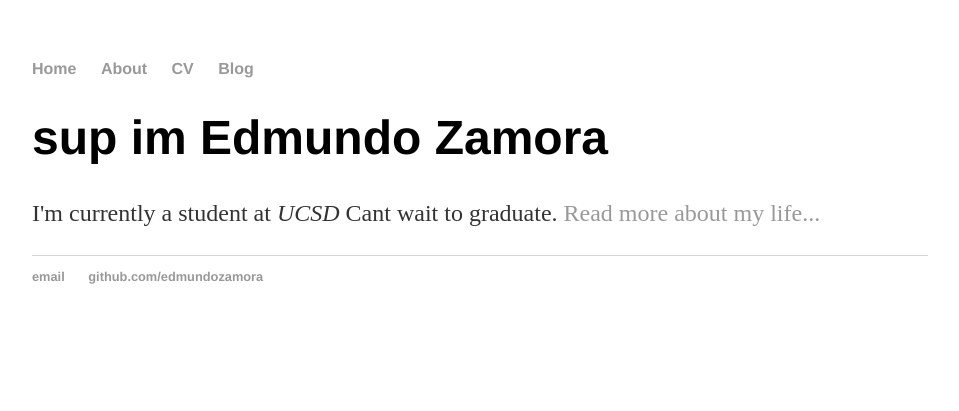
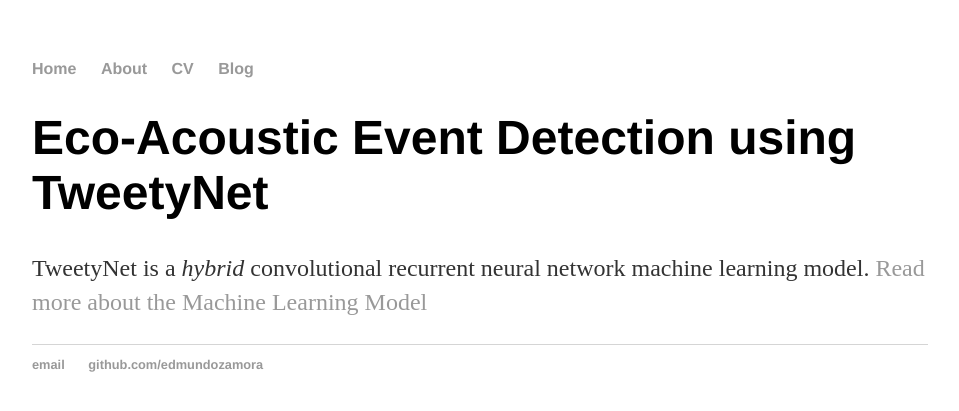
Before and after one commit to EdmundoZamora/DSC180-Eco-Acoustic-Event-Detection, a Jekyll site: the page built from index.html, in a window 1280 px wide. Shown: the top 411 px of the page, without its empty margins (160-1119 px from the left). Built offline with Jekyll 4.4.1, drawn with Linux system fonts in a browser that asks for light colours; Markdown is read by kramdown in place of the engine named in the settings.

Commit message:
Update index.html

```diff
--- a/index.html
+++ b/index.html
@@ -1,8 +1,8 @@
 ---
 layout: default
-title: Edmundo Zamora, dont worry about it
+title: TweetyNet, Eco-Acoustic Event Detector
 ---
 <div class="blurb">
-	<h1>sup im Edmundo Zamora</h1>
-	<p>I'm currently a student at <em>UCSD</em> Cant wait to graduate. <a href="/about">Read more about my life...</a></p>
+	<h1>Eco-Acoustic Event Detection using TweetyNet</h1>
+	<p>TweetyNet is a <em>hybrid</em> convolutional recurrent neural network machine learning model. <a href="/about">Read more about the Machine Learning Model</a></p>
 </div><!-- /.blurb -->
```
